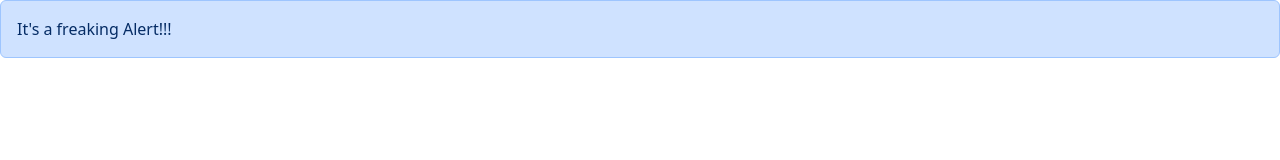
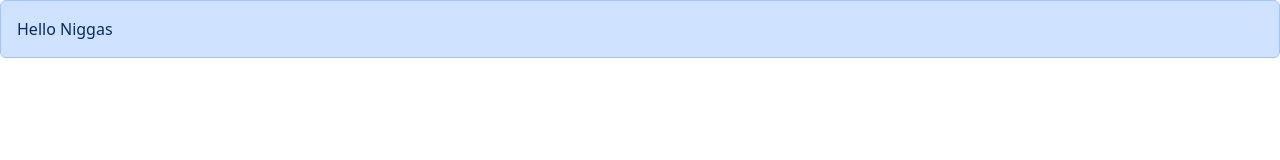
Before and after one commit to ayoisstillhere/first-react-app, a React (Vite) app: page / in a window 1280 px wide. Shown: the top 160 px of the page. Built offline with nearby package versions, Linux system fonts and the light colour scheme.

Commit message:
added props

```diff
--- a/src/App.tsx
+++ b/src/App.tsx
@@ -3,7 +3,7 @@ import Alert from "./components/Alert";
 const App = () => {
   return (
     <div>
-     <Alert />
+     <Alert text="Hello Niggas"/>
     </div>
   );
 }
--- a/src/components/Alert.tsx
+++ b/src/components/Alert.tsx
@@ -1,8 +1,11 @@
+interface AlertProps {
+    text: string;
+}
 
-const Alert = () => {
+const Alert = ({text}: AlertProps) => {
   return (
     <div className="alert alert-primary" role="alert">
-    It's a freaking Alert!!!
+    {text}
   </div>
   )
 }
```
